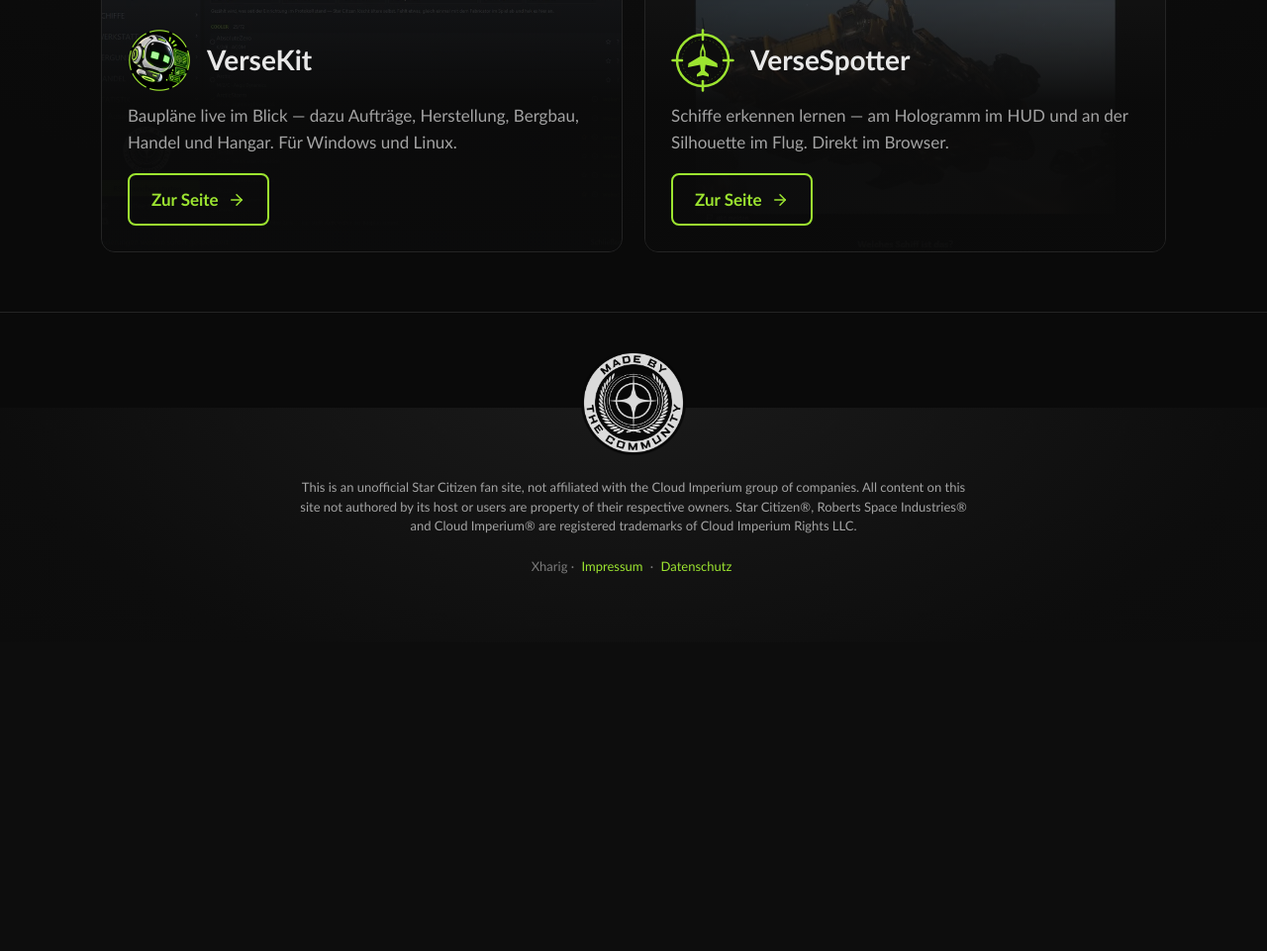
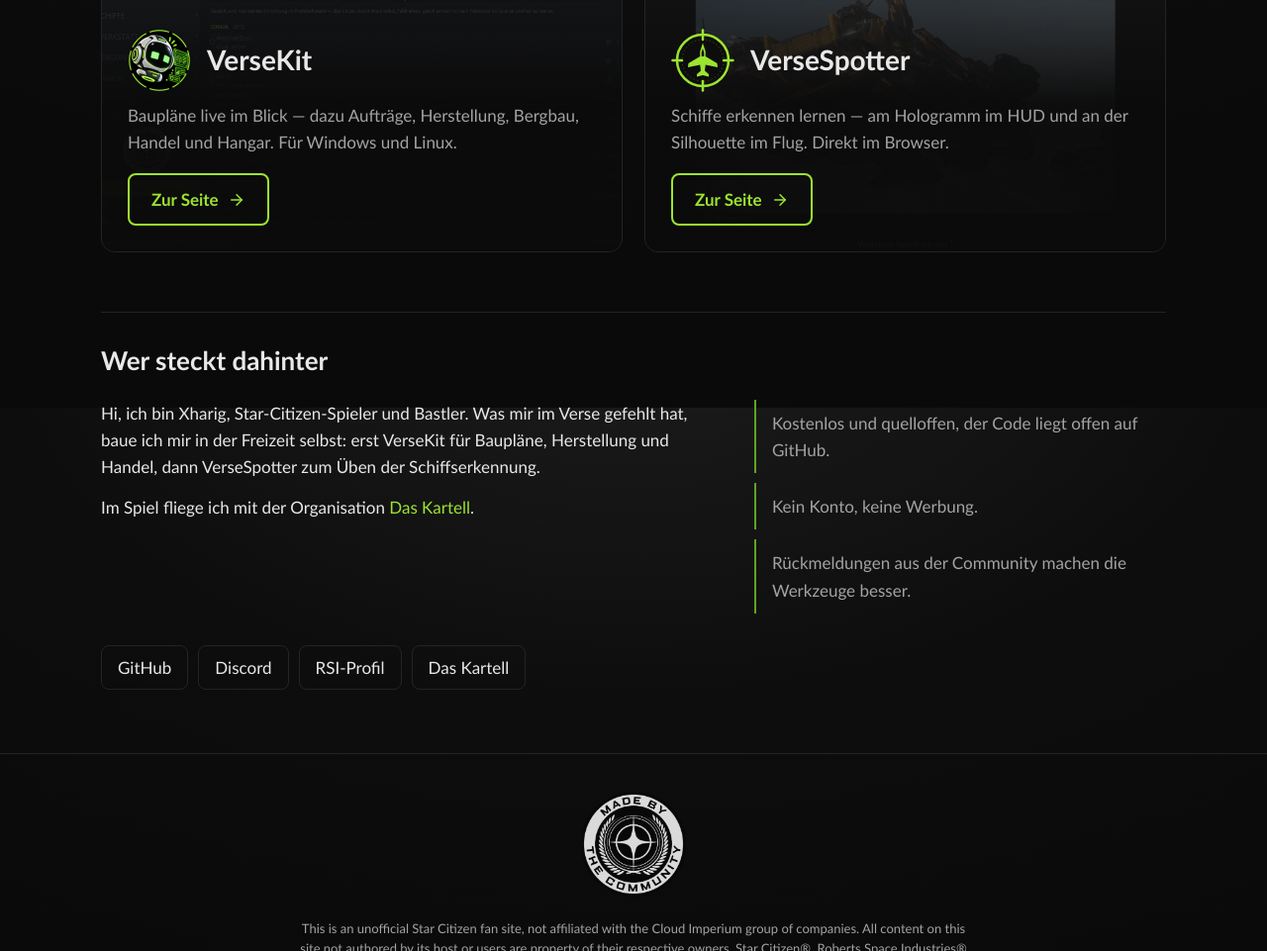
Before and after one commit to Xharig/xharig.com, a plain HTML site: page index.html in a window 1280 px wide. Shown: the part 388-1349 px from the top of the page at 99% size. Before the commit the page ends 1037 px from the top, so only its background shows below. Drawn offline with Linux system fonts and the light colour scheme.

Commit message:
Home page: "Who is behind this" section with profiles
A short introduction, the principles behind the tools and links to
GitHub, Discord, the RSI profile and the organisation. The structured
data names the same profiles and the organisation for search engines.

```diff
--- a/assets/start.css
+++ b/assets/start.css
@@ -43,6 +43,16 @@
 .knopf{display:inline-flex;align-items:center;gap:9px;padding:11px 22px;border-radius:8px;font-weight:700;border:2px solid var(--neon);color:var(--neon)}
 .kachel:hover .knopf{background:var(--neon);color:#0a0a0a}
 .pfeil{width:1.1em;height:1.1em;background:currentColor;-webkit-mask:url(arrow-right.svg) center/contain no-repeat;mask:url(arrow-right.svg) center/contain no-repeat}
+.ueber{padding-bottom:64px}
+.ueber h2{font-size:26px;font-weight:800;margin:0 0 18px;padding-top:28px;border-top:1px solid var(--rand)}
+.ueber-spalten{display:grid;grid-template-columns:3fr 2fr;gap:36px;align-items:start}
+@media (max-width:760px){.ueber-spalten{grid-template-columns:1fr;gap:12px}}
+.ueber-text p{margin:0 0 14px}
+.grundsaetze{list-style:none;margin:0;padding:0}
+.grundsaetze li{padding:10px 0 10px 16px;border-left:2px solid var(--neon-tief);margin-bottom:10px;color:var(--text-leise)}
+.profile{list-style:none;display:flex;flex-wrap:wrap;gap:10px;margin:22px 0 0;padding:0}
+.profile a{display:inline-block;padding:8px 16px;border:1px solid var(--rand);border-radius:8px;color:var(--text)}
+.profile a:hover{border-color:var(--neon);color:var(--neon)}
 footer{border-top:1px solid var(--rand);padding:36px 0 46px;text-align:center}
 .fankit{margin:0 auto 14px;width:110px;opacity:.85}
 .fan{color:var(--text-leise);font-size:13px;max-width:680px;margin:0 auto 12px;line-height:1.5}
--- a/index.html
+++ b/index.html
@@ -28,7 +28,11 @@
    "@id": "https://xharig.com/#xharig",
    "name": "Xharig",
    "url": "https://xharig.com/",
-   "sameAs": ["https://github.com/Xharig"]
+   "sameAs": [
+    "https://github.com/Xharig",
+    "https://robertsspaceindustries.com/en/citizens/Xharig"
+   ],
+   "memberOf": {"@type": "Organization", "name": "Das Kartell", "url": "https://das-kartell.org/"}
   },
   {
    "@type": "SoftwareApplication",
@@ -55,7 +59,7 @@
 }
 </script>
 <link rel="icon" href="assets/versespotter-logo.svg" type="image/svg+xml">
-<link rel="stylesheet" href="assets/start.css?v=3">
+<link rel="stylesheet" href="assets/start.css?v=4">
 </head>
 <body>
 <header>
@@ -104,6 +108,28 @@
       </span>
     </a>
   </div>
+
+  <section class="mitte ueber" aria-labelledby="ueber-titel">
+    <h2 id="ueber-titel" data-de="Wer steckt dahinter" data-en="Who is behind this">Wer steckt dahinter</h2>
+    <div class="ueber-spalten">
+      <div class="ueber-text">
+        <p data-de="Hi, ich bin Xharig, Star-Citizen-Spieler und Bastler. Was mir im Verse gefehlt hat, baue ich mir in der Freizeit selbst: erst VerseKit für Baupläne, Herstellung und Handel, dann VerseSpotter zum Üben der Schiffserkennung."
+           data-en="Hi, I'm Xharig, Star Citizen player and tinkerer. What I missed in the 'verse, I build myself in my spare time: first VerseKit for blueprints, crafting and trading, then VerseSpotter to practise recognising ships.">Hi, ich bin Xharig, Star-Citizen-Spieler und Bastler. Was mir im Verse gefehlt hat, baue ich mir in der Freizeit selbst: erst VerseKit für Baupläne, Herstellung und Handel, dann VerseSpotter zum Üben der Schiffserkennung.</p>
+        <p><span data-de="Im Spiel fliege ich mit der Organisation" data-en="In the game I fly with the organisation">Im Spiel fliege ich mit der Organisation</span> <a href="https://das-kartell.org/" lang="de" translate="no">Das Kartell</a>.</p>
+      </div>
+      <ul class="grundsaetze">
+        <li data-de="Kostenlos und quelloffen, der Code liegt offen auf GitHub." data-en="Free and open source, the code is public on GitHub.">Kostenlos und quelloffen, der Code liegt offen auf GitHub.</li>
+        <li data-de="Kein Konto, keine Werbung." data-en="No account, no ads.">Kein Konto, keine Werbung.</li>
+        <li data-de="Rückmeldungen aus der Community machen die Werkzeuge besser." data-en="Feedback from the community makes the tools better.">Rückmeldungen aus der Community machen die Werkzeuge besser.</li>
+      </ul>
+    </div>
+    <ul class="profile" aria-label="Profile" data-en-aria-label="Profiles">
+      <li><a href="https://github.com/Xharig" rel="me" translate="no">GitHub</a></li>
+      <li><a href="/discord" translate="no">Discord</a></li>
+      <li><a href="https://robertsspaceindustries.com/en/citizens/Xharig" rel="me" data-de="RSI-Profil" data-en="RSI profile">RSI-Profil</a></li>
+      <li><a href="https://das-kartell.org/" translate="no">Das Kartell</a></li>
+    </ul>
+  </section>
 </main>
 
 <footer>
```
Also changed, not shown: en/index.html (+28 -2 lines).
